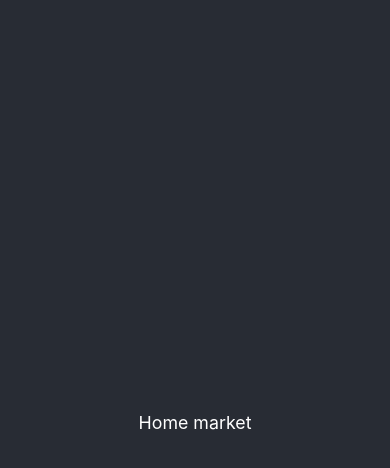
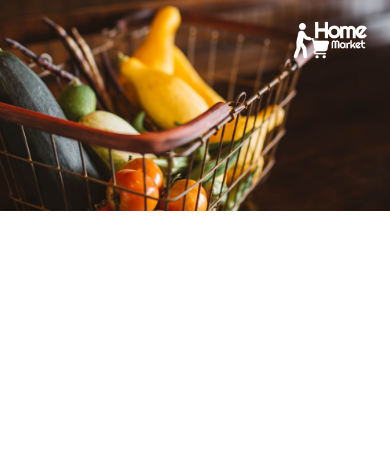
Before and after one commit to Isis-Yamel/home-market, a React (Create React App) app: page / in a window 390 px wide. Shown: the top 468 px of the page. Built offline with nearby package versions, Linux system fonts and the light colour scheme.

Commit message:
*apply normalize file *background and header responsive

```diff
--- a/package.json
+++ b/package.json
@@ -8,7 +8,8 @@
     "@testing-library/user-event": "^7.2.1",
     "react": "^16.13.1",
     "react-dom": "^16.13.1",
-    "react-scripts": "3.4.1"
+    "react-scripts": "3.4.1",
+    "node-sass": "^4.13.1"
   },
   "scripts": {
     "start": "react-scripts start",
--- a/src/App.css
+++ /dev/null
@@ -1,38 +0,0 @@
-.App {
-  text-align: center;
-}
-
-.App-logo {
-  height: 40vmin;
-  pointer-events: none;
-}
-
-@media (prefers-reduced-motion: no-preference) {
-  .App-logo {
-    animation: App-logo-spin infinite 20s linear;
-  }
-}
-
-.App-header {
-  background-color: #282c34;
-  min-height: 100vh;
-  display: flex;
-  flex-direction: column;
-  align-items: center;
-  justify-content: center;
-  font-size: calc(10px + 2vmin);
-  color: white;
-}
-
-.App-link {
-  color: #61dafb;
-}
-
-@keyframes App-logo-spin {
-  from {
-    transform: rotate(0deg);
-  }
-  to {
-    transform: rotate(360deg);
-  }
-}
--- a/src/App.js
+++ /dev/null
@@ -1,14 +0,0 @@
-import React from 'react';
-import './App.css';
-
-const App = () => {
-    return (
-        <div className="App">
-            <header className="App-header">
-                Home market
-            </header>
-        </div>
-    );
-};
-
-export default App;
--- /dev/null
+++ b/src/components/header.js
@@ -0,0 +1,17 @@
+import React, { Fragment } from 'react';
+import whitelogo from '../assets/logo-white.png';
+
+import '../css/styles/header.scss';
+
+const Header = () => {
+    return (
+        <Fragment>
+            <header>
+                <h1 className='header__title'>Home market</h1>
+                <img className='header__logo' alt='home market logo' src={whitelogo}/>
+            </header>
+        </Fragment>
+    );
+};
+
+export default Header;
--- /dev/null
+++ b/src/container/App.js
@@ -0,0 +1,13 @@
+import React, { Fragment } from 'react';
+import Header from '../components/header';
+import '../css/styles/App.scss';
+
+const App = () => {
+    return (
+        <div className="app__background">
+            <Header/>
+        </div>
+    );
+};
+
+export default App;
--- /dev/null
+++ b/src/css/styles/App.scss
@@ -0,0 +1,27 @@
+@media (min-width: 300px) {
+  .app {
+    &__background {
+        background-image: url(../../assets/background.png);
+        background-position-x: center;
+        background-repeat: no-repeat;
+        background-size: cover;
+        height: 25vh;
+    }
+  }
+}
+
+@media (min-width: 768px) {
+    .app {
+        &__background {
+            height: 30vh;
+        }
+    }
+}
+
+@media (min-width: 1080px) {
+    .app {
+        &__background {
+            height: 40vh;
+        }
+    }
+}
--- /dev/null
+++ b/src/css/styles/header.scss
@@ -0,0 +1,28 @@
+.header {
+    &__title {
+        margin: 0;
+        visibility: hidden;
+    }
+
+    &__logo {
+        position: absolute;
+        right: 20px;
+        top: 20px;
+    }
+}
+
+@media (min-width: 300px) {
+    .header {
+        &__logo {
+            width: 20%;
+        }
+    }
+}
+
+@media (min-width: 768px) {
+    .header {
+        &__logo {
+            width: 15%;
+        }
+    }
+}
--- a/src/index.css
+++ /dev/null
@@ -1,13 +0,0 @@
-body {
-  margin: 0;
-  font-family: -apple-system, BlinkMacSystemFont, 'Segoe UI', 'Roboto', 'Oxygen',
-    'Ubuntu', 'Cantarell', 'Fira Sans', 'Droid Sans', 'Helvetica Neue',
-    sans-serif;
-  -webkit-font-smoothing: antialiased;
-  -moz-osx-font-smoothing: grayscale;
-}
-
-code {
-  font-family: source-code-pro, Menlo, Monaco, Consolas, 'Courier New',
-    monospace;
-}
--- a/src/index.js
+++ b/src/index.js
@@ -1,7 +1,7 @@
 import React from 'react';
 import ReactDOM from 'react-dom';
-import './index.css';
-import App from './App';
+import './css/utils/normalize.css';
+import App from './container/App';
 
 ReactDOM.render(
     <App />,
```
Also changed, not shown: src/assets/background.png (added), src/assets/logo-white.png (added), src/css/utils/normalize.css (added).
